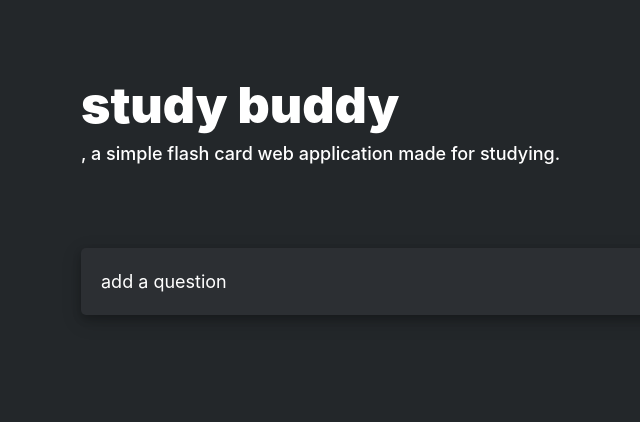
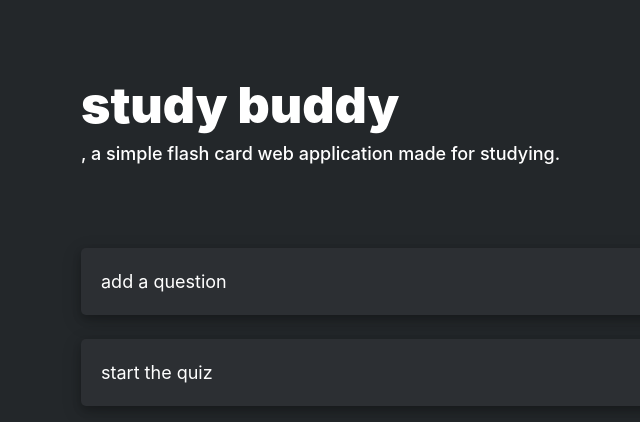
Before and after one commit to jonahlouis4/StudyBuddy, a React (Create React App) app: page / in a window 1280 px wide. Shown: the top 422 px of the page, without its empty margins (4-644 px from the left). Built offline with nearby package versions, Linux system fonts and the light colour scheme.

Commit message:
:heavy_check_mark: Added Quiz.js

```diff
--- a/src/App.js
+++ b/src/App.js
@@ -1,6 +1,7 @@
 import React, {useState} from 'react'
 import Home from './components/Home'
 import Questions from './components/Questions'
+import Quiz from './components/Quiz'
 import { Route, Switch, useLocation } from 'react-router-dom'
 import { AnimatePresence } from 'framer-motion'
 
@@ -36,6 +37,7 @@ function App() {
       <Switch location={location} key={location.key} >
         <Route exact path="/" component={Home} />
         <Route path="/questions"><Questions addQA={addQA} delQA={delQA} mainQA={QA} /></Route>
+        <Route path="/quiz"><Quiz mainQA={QA} /></Route>
       </Switch>
     </AnimatePresence>
   );
--- a/src/components/Home.js
+++ b/src/components/Home.js
@@ -32,7 +32,7 @@ const Home = () => {
             <div className="Home-Content">
                 <motion.div variants={fadeIn}><Link to="/questions" className="home-links">add a question</Link></motion.div>
                 <br />
-                {/* <motion.div variants={fadeIn}><Link to="/quiz" className="home-links">start the quiz</Link></motion.div> */}
+                <motion.div variants={fadeIn}><Link to="/quiz" className="home-links">start the quiz</Link></motion.div>
             </div>
         </motion.div>
     )
--- a/src/components/Questions.js
+++ b/src/components/Questions.js
@@ -23,7 +23,7 @@ const containerVariants = {
     active: { opacity: 1, x: 10 },
     inactive: { opacity: 0, x: 0  }
 }
-
+/* Fade in variant */
 const fadeIn = {
     hidden: { opacity: 0 },
     visible: { opacity: 1 }
@@ -125,7 +125,7 @@ const Questions = ({addQA, delQA, mainQA}) => {
     )})
 
     return (
-        <motion.div className="questionC container"
+        <motion.div className="container"
         variants={containerVariants}
         initial="hidden"
         animate="visible"
--- /dev/null
+++ b/src/components/Quiz.js
@@ -0,0 +1,35 @@
+import React from 'react'
+import { Link } from 'react-router-dom'
+import { motion } from 'framer-motion'
+import { FontAwesomeIcon } from '@fortawesome/react-fontawesome'
+import { faChevronLeft } from '@fortawesome/free-solid-svg-icons'
+
+/* Variant for main container */
+const containerVariants = {
+    hidden: { x: 300, opacity: 0,},
+    visible: { x: 0, opacity: 1,
+        transition: { staggerChildren: 0.1 } },
+    exit: { x: 300, opacity: 0 }
+  };
+/* Fade in variant */
+const fadeIn = {
+    hidden: { opacity: 0 },
+    visible: { opacity: 1 }
+}
+
+const Quiz = () => {
+    return (
+        <motion.div className="container"
+        variants={containerVariants}
+        initial="hidden"
+        animate="visible"
+        exit="exit"
+        >
+            <motion.div className="quiz-header" variants={fadeIn}>
+                <Link to="/"><FontAwesomeIcon icon={faChevronLeft} size="2x" className="return-btn"/></Link>
+            </motion.div>
+        </motion.div>
+    )
+}
+
+export default Quiz
--- a/src/index.css
+++ b/src/index.css
@@ -62,7 +62,6 @@ body {
 */
 /* Questions header */
 .questions-header { padding: 75px 0; }
-  /* Button */
     .questions-header button { float: right; background-color: #339AF0; }
     .questions-header button:hover { background-color: rgba(51, 155, 240, 0.5); }
 /* Questions form */
@@ -108,10 +107,17 @@ body {
     #q-msg-valid { color:#8ce99a; }
     #q-msg-error { color: #FF6B6B; }
 
+
+/*
+-- QUIZ.JS --
+*/
+.quiz-header { padding: 75px 0; }
+
 /* Query for extra small devices */
 @media only screen and (max-width: 320px) {
   .home-header {padding: 20px 0; }
   .questions-header { padding: 20px 0; }
+  .quiz-header { padding: 20px 0; }
   .questions-form { padding-top: 55px; }
 }
 
```
Also changed, not shown: 1 other file (tests, documents, lock files or other folders). Lines whose indentation alone changed are shown as unchanged.
